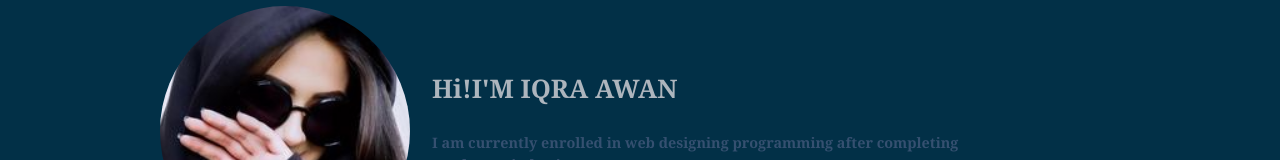
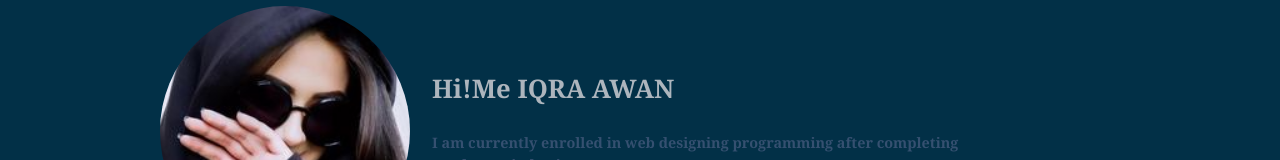
Before and after one commit to Iqraawan451512/-my-portfolio, a Next.js app: page / in a window 1280 px wide. Shown: the part 218-378 px from the top of the page. Built offline with nearby package versions, Linux system fonts and the light colour scheme.

Commit message:
my portfolio with tailwind

```diff
--- a/src/app/page.tsx
+++ b/src/app/page.tsx
@@ -17,7 +17,7 @@ function Home() {
           <div className="content  ml-[17rem] pt-[4rem]   text-[#adb5bd]">
             <h1 className="font-serif font-extrabold text-[1.6rem] hover:scale-105 hover:text-[#f4d35e] cursor-pointer">
               {" "}
-              Hi!I'M IQRA AWAN
+              Hi!Me IQRA AWAN
             </h1>
             <br />
             <p className="font-serif text-[0.9rem] hover:text-[#faf0ca] hover:scale-x-105">
```
